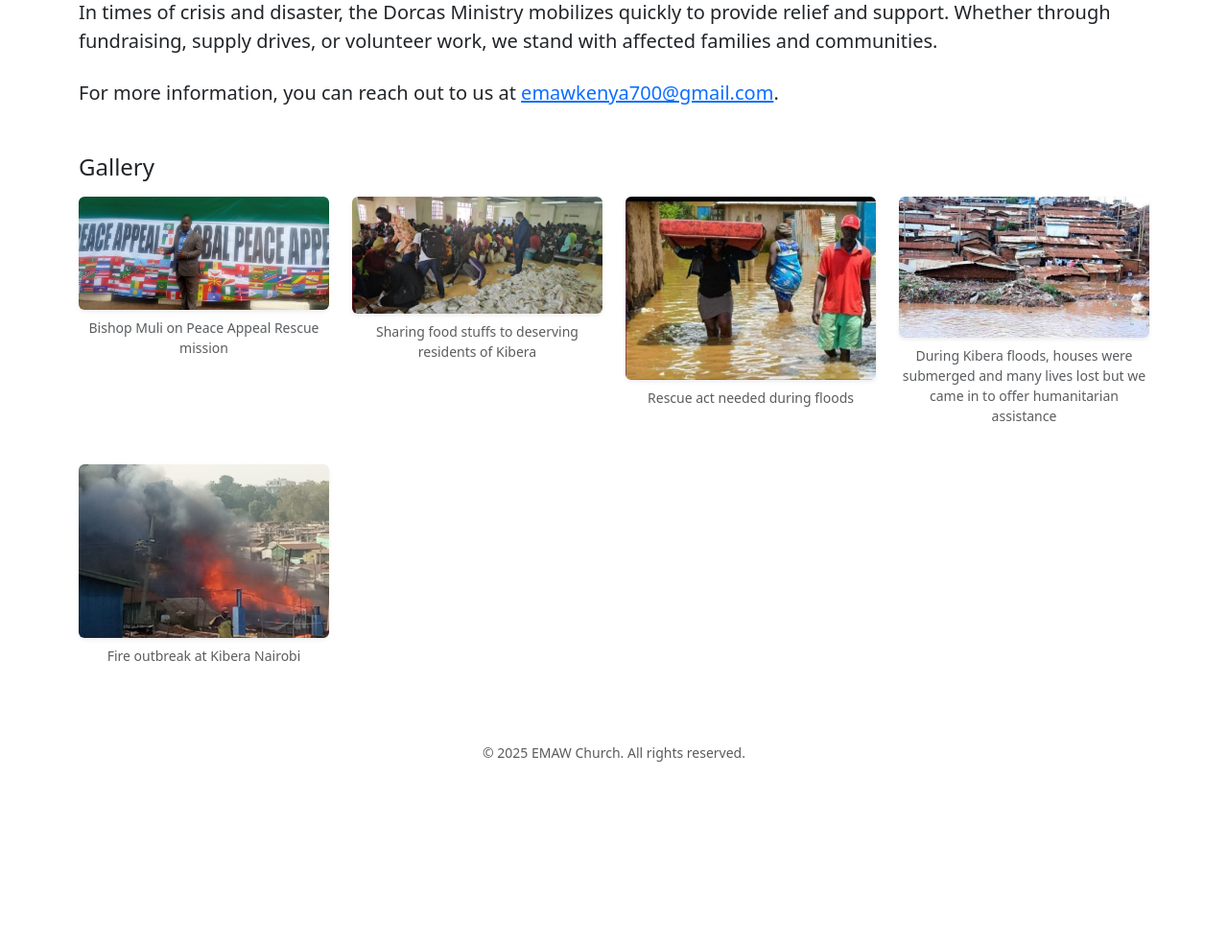
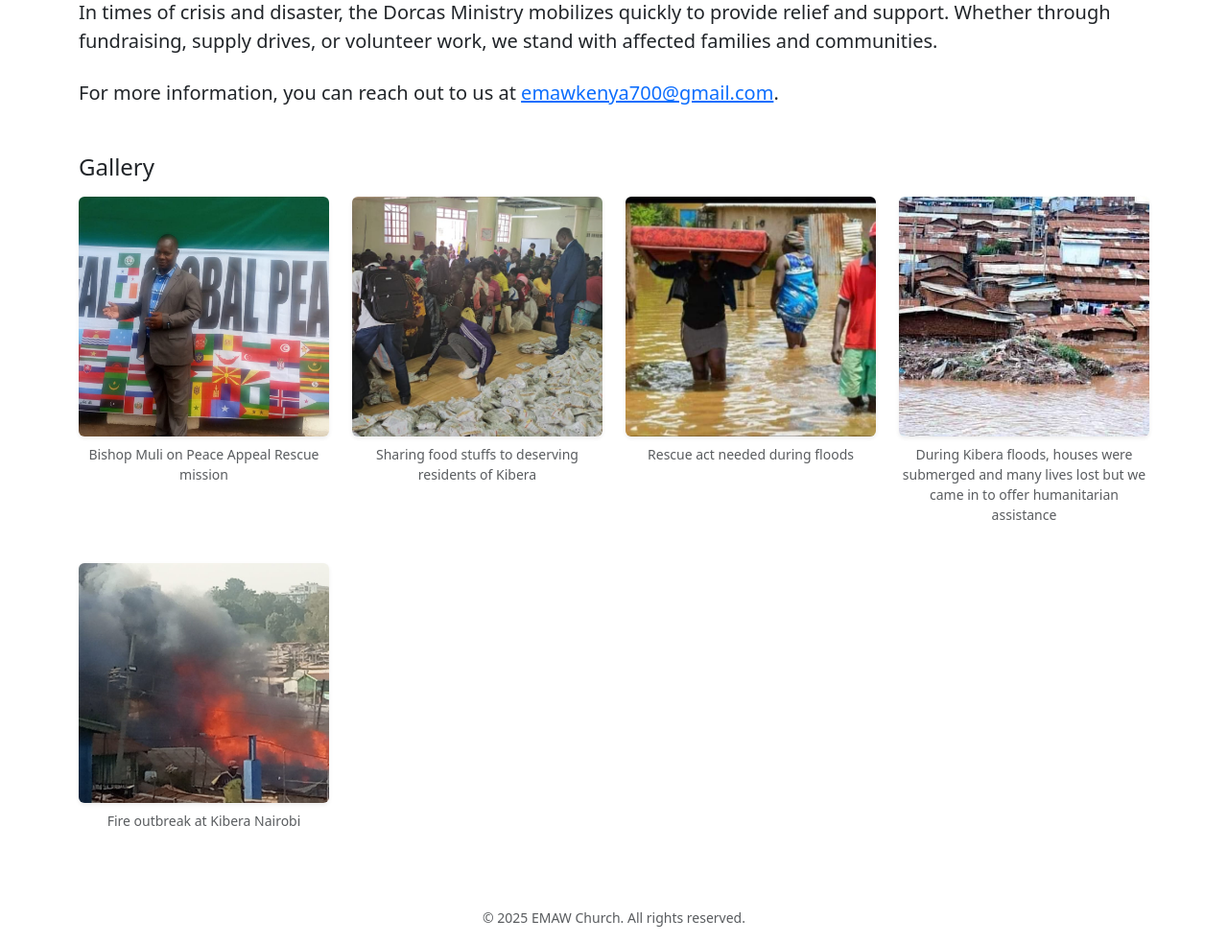
Before and after one commit to Fickey123/emaw_website, a Flask app: page /ministries/dorcas in a window 1280 px wide. Shown: the part 280-1263 px from the top of the page at 96% size. Before the commit the page ends 1074 px from the top, so only its background shows below. Run offline with Flask 3, Linux system fonts and the light colour scheme; some libraries are stand-ins or nearby versions.

Commit message:
modifytemplates/dorcas_ministry.html

```diff
--- a/templates/dorcas_ministry.html
+++ b/templates/dorcas_ministry.html
@@ -37,6 +37,7 @@
       <div class="col-6 col-md-4 col-lg-3 text-center">
         <img src="{{ url_for('static', filename='images/' ~ img.filename) }}"
             class="img-fluid rounded gallery-img shadow-sm mb-2"
+            style="width: 100%; height: 250px; object-fit: cover;"
             data-bs-toggle="modal"
             data-bs-target="#imageModal"
             alt="{{ img.description }}">
```
